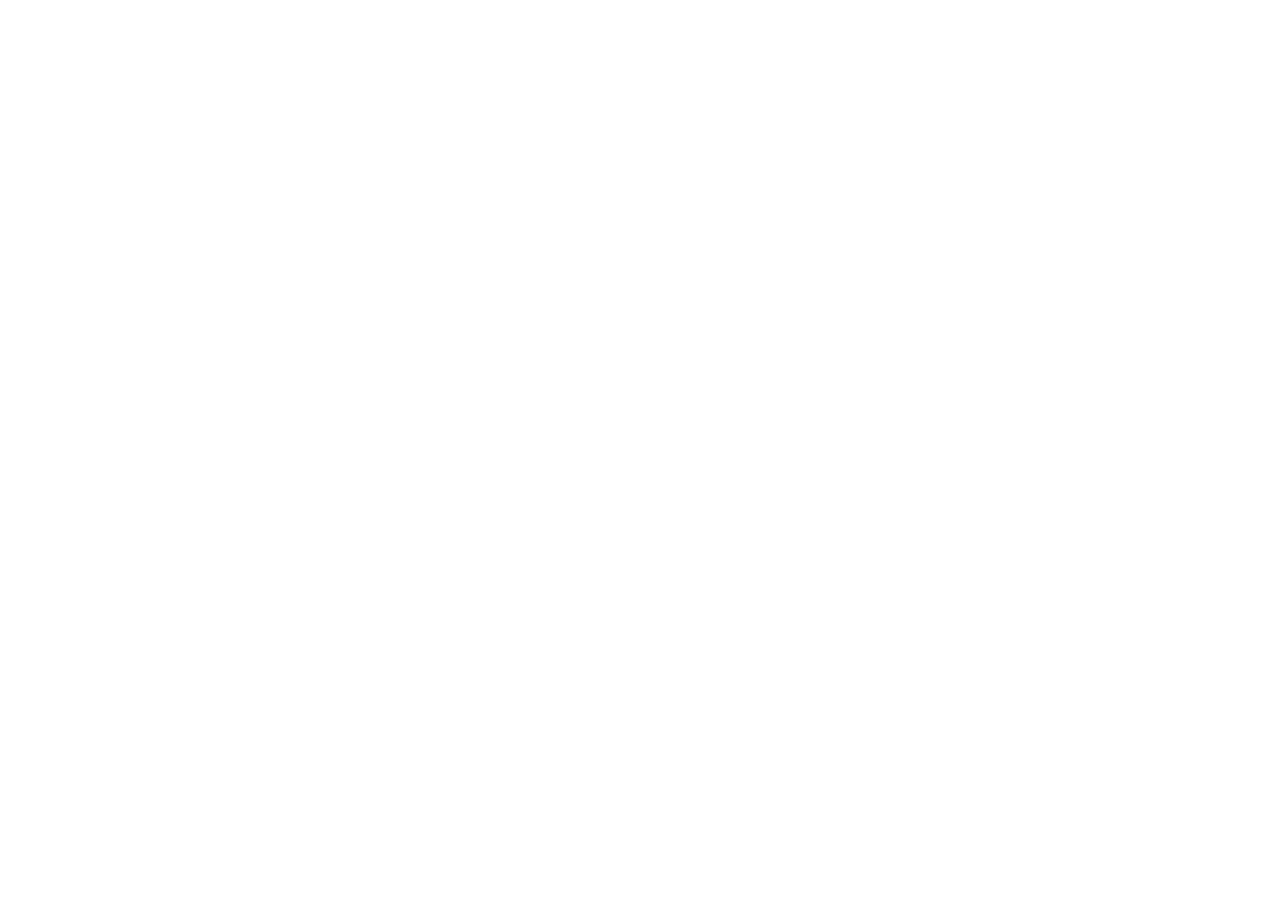
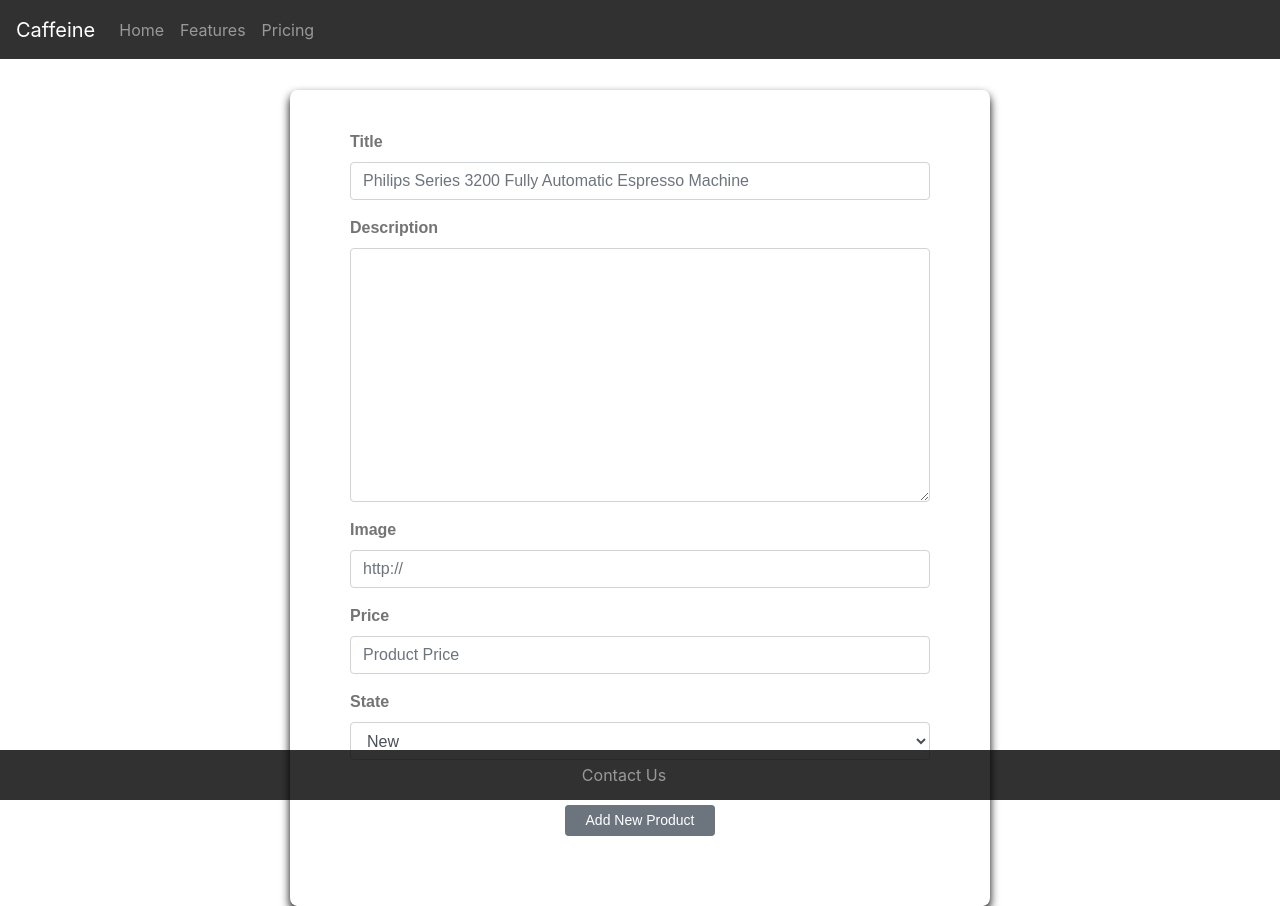
Before and after one commit to meznah-alamry/caffeine, a React (Create React App) app in the folder caffeine-react/: page /new-product in a window 1280 px wide. Before the commit the page ends 800 px from the top, so only its background shows below. Built offline with nearby package versions, Linux system fonts and the light colour scheme.

Commit message:
New Product Page is Done

```diff
--- a/caffeine-react/src/App.js
+++ b/caffeine-react/src/App.js
@@ -2,12 +2,20 @@
 import { BrowserRouter as Router, Route } from "react-router-dom";
 import jwt_decode from "jwt-decode";
 import "bootstrap/dist/css/bootstrap.min.css";
+// styles
 import "./App.css";
-// import "./style/nav-bar.css";
-// import "./style/footer.css";
+import "./style/nav-bar.css";
+import "./style/footer.css";
+import "./style/section.css";
+import "./style/new-product.css";
+// pages
 import Login from "./pages/Login";
 import Signup from "./pages/Signup";
-import HomePage from "./pages/HomePage";
+import HomePage from "./pages/Home";
+import NewProduct from "./pages/NewProduct";
+// components
+import NavBar from './components/NavBar'
+import Footer from './components/Footer'
 
 function App() {
   const [dataLoading, setDataloading] = useState(false);
@@ -30,6 +38,7 @@
 
   return (
     <div className="">
+      <NavBar />
       {dataLoading && (
         <Router>
           <Route exact path="/">
@@ -43,8 +52,13 @@
           <Route exact path="/signup">
             <Signup loginCallback={userLogin} />
           </Route>
+
+          <Route exact path="/new-product">
+            <NewProduct />
+          </Route>
         </Router>
       )}
+      <Footer />
     </div>
   );
 }
--- a/caffeine-react/src/components/Footer.jsx
+++ b/caffeine-react/src/components/Footer.jsx
@@ -3,6 +3,7 @@
 
 export default function Footer() {
     return (
+        <div className="Footer">
         <Navbar className="navbar footer-bar" variant="dark">
         <Container >
         <Nav className="mr-auto nav-bar-elements">
@@ -12,5 +13,6 @@
         </Nav>
         </Container>
       </Navbar>
+      </div>
     )
 }
--- a/caffeine-react/src/components/NavBar.jsx
+++ b/caffeine-react/src/components/NavBar.jsx
@@ -4,6 +4,7 @@
 
 export default function NavBar() {
     return (
+        <div className="NavBar">
         <Navbar className="navbar" variant="dark">
         <Navbar.Brand href="#home">Caffeine</Navbar.Brand>
 
@@ -13,5 +14,6 @@
           <Nav.Link href="#pricing">Pricing</Nav.Link>
         </Nav>
       </Navbar>
+      </div>
     )
 }
--- a/caffeine-react/src/components/Section.jsx
+++ b/caffeine-react/src/components/Section.jsx
@@ -4,7 +4,9 @@
 export default function Section() {
     const cardNum = [1,2,3,4,5]
     const cards =  cardNum.map(()=>{
-        return (          <Col>
+        return (
+
+             <Col>
 
             <Container className="card-container">
                 <Card className="card-ov" style={{ width: "15rem" }}>
@@ -21,13 +23,14 @@
                   </Card.Body>
                 </Card>
               </Container>
-           </Col>)
+           </Col>
+           )
     })
 
 
 
   return (
-    <>
+    <div className="Section">
       <Container fluid className="container-section-ov">
         <Row>
           <Col sm={3} className="img-art">
@@ -55,6 +58,6 @@
           </Col>
         </Row>
       </Container>
-    </>
+    </div>
   );
 }
--- /dev/null
+++ b/caffeine-react/src/pages/Home.jsx
@@ -0,0 +1,14 @@
+import React from "react";
+import Section from '../components/Section'
+
+export default function Home() {
+  return (
+    <div className="Home">
+
+
+      <Section />
+
+
+    </div>
+  );
+}
--- a/caffeine-react/src/pages/HomePage.jsx
+++ /dev/null
@@ -1,17 +0,0 @@
-import React from "react";
-import NavBar from '../components/NavBar'
-import Section from '../components/Section'
-import Footer from '../components/Footer'
-
-export default function HomePage() {
-  return (
-    <>
-      <NavBar />
-
-      <Section />
-
-      <Footer />
-
-    </>
-  );
-}
--- /dev/null
+++ b/caffeine-react/src/pages/NewProduct.jsx
@@ -0,0 +1,81 @@
+import React from "react";
+import { Form , Button} from "react-bootstrap";
+import axios from "axios";
+import  {useState}  from 'react';
+
+export default function NewProduct() {
+
+  const [product, setProduct] = useState({}); // product info
+
+    const onChangeInput = ({ target: { name, value } }) =>{
+         setProduct({ ...product, [name]: value });
+
+    }
+
+    const onsubmitNewProduct = ( event ) => {
+      event.preventDefault();
+      console.log('product info after submit', product)
+
+      axios
+      .post("http://localhost:5000/api/product/new-product", product)
+      .then((res) => {
+
+
+      })
+      .catch((err) => console.log(err));
+
+
+    }
+
+
+
+  return (
+    <div className="NewProduct">
+      <Form className="form">
+        <Form.Group controlId="exampleForm.ControlInput1">
+          <Form.Label>
+            <b>Title</b>
+          </Form.Label>
+          <Form.Control type="text" placeholder="Philips Series 3200 Fully Automatic Espresso Machine" name="title"  onChange={(e) => onChangeInput(e)} />
+        </Form.Group>
+
+        <Form.Group controlId="exampleForm.ControlTextarea1">
+          <Form.Label>
+            <b>Description</b>
+          </Form.Label>
+          <Form.Control as="textarea" rows={10} name="description"  onChange={(e) => onChangeInput(e)}/>
+        </Form.Group>
+
+        <Form.Group controlId="exampleForm.ControlInput1">
+          <Form.Label>
+            <b>Image</b>
+          </Form.Label>
+          <Form.Control type="text" placeholder="http://" name="img"  onChange={(e) => onChangeInput(e)}/>
+        </Form.Group>
+
+        <Form.Group controlId="exampleForm.ControlInput1">
+          <Form.Label>
+            <b>Price</b>
+          </Form.Label>
+          <Form.Control type="text" placeholder="Product Price"  name="price"  onChange={(e) => onChangeInput(e)}/>
+        </Form.Group>
+
+        <Form.Group controlId="exampleForm.ControlInput1">
+        <Form.Label>
+            <b>State</b>
+          </Form.Label>
+        <Form.Control size="mm" as="select" name="state" onChange={(e) => onChangeInput(e)}>
+          <option>New</option>
+          <option>Like New</option>
+          <option>Used</option>
+        </Form.Control>
+        </Form.Group>
+
+        <br/>
+        <Button className="btn-add-product" variant="secondary" size="sm" onClick={(e)=>onsubmitNewProduct(e)}>
+          Add New Product
+        </Button>
+      </Form>
+    </div>
+  );
+}
--- a/caffeine-react/src/pages/Signup.jsx
+++ b/caffeine-react/src/pages/Signup.jsx
@@ -16,6 +16,7 @@
   // to add the user info to database
   const onSubmit = (event) => {
     event.preventDefault();
+
     axios
       .post("http://localhost:5000/api/user/register", user)
       .then((res) => {
--- a/caffeine-react/src/style/footer.css
+++ b/caffeine-react/src/style/footer.css
@@ -1,6 +1,6 @@
 
-.footer-bar{
-    position: static;
+.Footer .footer-bar{
+    position: fixed;
     bottom:0;
     width:100%;
     height: 50px;
@@ -8,6 +8,6 @@
 }
 
 
-.nav-bar-elements{
+.Footer .nav-bar-elements{
     margin: auto;
 }
--- a/caffeine-react/src/style/nav-bar.css
+++ b/caffeine-react/src/style/nav-bar.css
@@ -1,64 +1,8 @@
-body{
- /*https://images.wallpaperscraft.com/image/cup_coffee_hands_192936_1920x1080.jpg
-
- https://images.unsplash.com/photo-1513267048331-5611cad62e41?ixid=MXwxMjA3fDB8MHxwaG90by1wYWdlfHx8fGVufDB8fHw%3D&ixlib=rb-1.2.1&auto=format&fit=crop&w=1350&q=80
 
 
- */
-    font-family: Arial, Helvetica, sans-serif;
-    background: url('https://images.wallpaperscraft.com/image/cup_coffee_hands_192936_1920x1080.jpg');
-    background-repeat: no-repeat;
-    background-size: cover;
-    width: 100%;
-    height: 100%;
-}
-
-.navbar{
+.NavBar .navbar{
     height: 60px;
     width: 100%;
     background-color: rgba(0, 0, 0, 0.808);
     border-bottom: 1px solid white;
 }
-
-
-.container-section-ov {
-    min-width: 80%;
-    max-width: 80%;
-    margin-top: 40px;
-    background-color: rgba(0, 0, 0, 0.575);
-    padding-bottom: 50px;
-    border-left: 1px solid white;
-
-}
-
-.card-container{
-    max-width: 300px;
-    margin: 20px auto auto 20px;
-}
-
-.card-ov{
-    margin: auto;
-    box-shadow: 0px 5px 10px black;
-
-}
-
-.card-ov:hover{
-    box-shadow: 0px 5px 10px rgb(179, 118, 7);
-
-}
-
-.img-art{
-    color:white;
-}
-.img-art img{
-  width: 80%;
-  max-height: 100%;
-  margin: 20px auto 0 auto;
-  border: 1px solid white;
-}
-.text-art{
-    color:white;
-}
-.text-art p{
- margin: 20px;
-}
--- /dev/null
+++ b/caffeine-react/src/style/new-product.css
@@ -0,0 +1,25 @@
+.NewProduct{
+    background-color: white;
+    height: 100vh;
+    font-family: Arial, Helvetica, sans-serif;
+}
+
+.NewProduct .form{
+    display: flex;
+    flex-direction: column;
+    justify-content: center;
+    background-color: white;
+    width: 80%;
+    margin: 30px auto auto auto;
+    padding: 40px 60px 70px 60px;
+    border-radius: 1%;
+    max-width: 700px;
+    box-shadow: 0px 5px 10px rgb(0, 0, 0);
+    color:rgb(116, 116, 116)
+}
+
+.NewProduct .form .btn-add-product{
+       width: 150px;
+       margin: 5px auto auto auto;
+
+ }
--- /dev/null
+++ b/caffeine-react/src/style/section.css
@@ -0,0 +1,56 @@
+.Home{
+    /*https://images.wallpaperscraft.com/image/cup_coffee_hands_192936_1920x1080.jpg
+
+    https://images.unsplash.com/photo-1513267048331-5611cad62e41?ixid=MXwxMjA3fDB8MHxwaG90by1wYWdlfHx8fGVufDB8fHw%3D&ixlib=rb-1.2.1&auto=format&fit=crop&w=1350&q=80
+
+
+    */
+       font-family: Arial, Helvetica, sans-serif;
+       background: url('https://images.wallpaperscraft.com/image/cup_coffee_hands_192936_1920x1080.jpg');
+       background-repeat: no-repeat;
+       background-size: cover;
+       width: 100%;
+       height: 100%;
+   }
+
+.Section .container-section-ov {
+    min-width: 80%;
+    max-width: 80%;
+    margin-top: 40px;
+    background-color: rgba(0, 0, 0, 0.575);
+    padding-bottom: 50px;
+    border-left: 1px solid white;
+
+}
+
+.Section .card-container{
+    max-width: 300px;
+    margin: 20px auto auto 20px;
+}
+
+.Section .card-ov{
+    margin: auto;
+    box-shadow: 0px 5px 10px black;
+
+}
+
+.Section .card-ov:hover{
+    box-shadow: 0px 5px 10px rgb(179, 118, 7);
+
+}
+
+.Section .img-art{
+    color:white;
+}
+.Section .img-art img{
+  width: 80%;
+  max-height: 100%;
+  margin: 20px auto 0 auto;
+  border: 1px solid white;
+}
+.Section .text-art{
+    color:white;
+}
+.Section.text-art p{
+ margin: 20px;
+}
```
Also changed, not shown: 1 other file (tests, documents, lock files or other folders).
